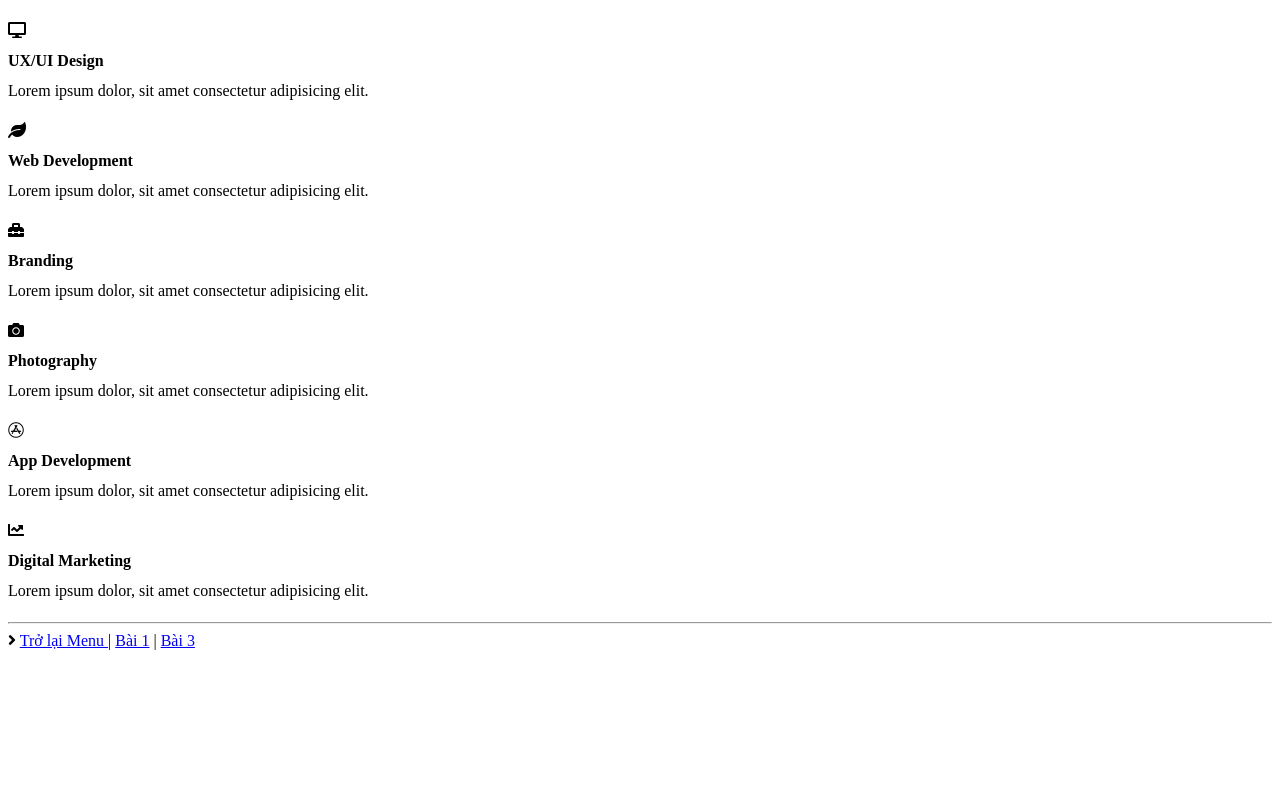
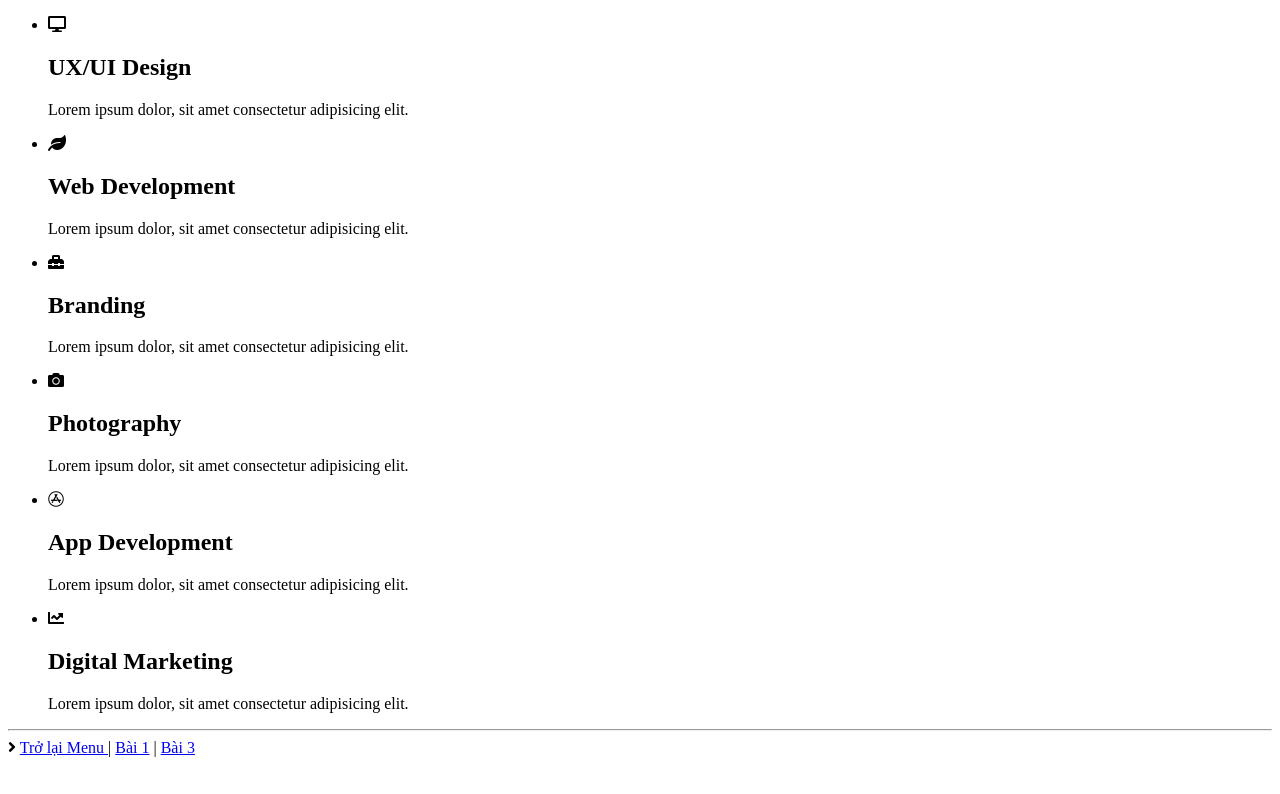
Before and after one commit to tranduyriba/f8-fullstack, a plain HTML site: page Day-1/Bai-2.html in a window 1280 px wide. Drawn offline with Linux system fonts and the light colour scheme.

Commit message:
Nop lai bai tap buoi 1 - edited

```diff
--- a/CSS/styles.css
+++ b/CSS/styles.css
@@ -1,14 +1,14 @@
 button {
     margin : 20px 0px;
 }
-ul>li {
+.mennu-li>li {
     margin-bottom: 10px;
     line-height: 30px;
     list-style: none;
 }
-ul {
+/* ul {
     padding-left: 0px;
-}
+} */
 .header, .footer {
     font-size: 25px;
 }
--- a/Day-1/Bai-2.html
+++ b/Day-1/Bai-2.html
@@ -11,35 +11,34 @@
 <body>
     <ul>
         <li>
-            <i class="fas fa-desktop"></i><br>
-            <strong>UX/UI Design</strong><br>
-            Lorem ipsum dolor, sit amet consectetur adipisicing elit.
+            <div><i class="fas fa-desktop"></i></div>
+            <h2>UX/UI Design</h2>
+            <p>Lorem ipsum dolor, sit amet consectetur adipisicing elit.</p>
         </li>
         <li>
-            <i class="fas fa-leaf"></i><br>
-            <strong>Web Development</strong><br>
-            Lorem ipsum dolor, sit amet consectetur adipisicing elit.
-
+            <div><i class="fas fa-leaf"></i></div>
+            <h2>Web Development</h2>
+            <p>Lorem ipsum dolor, sit amet consectetur adipisicing elit.</p>
         </li>
         <li>
-            <i class="fas fa-toolbox"></i><br>
-            <strong>Branding</strong><br>
-            Lorem ipsum dolor, sit amet consectetur adipisicing elit.
+            <div><i class="fas fa-toolbox"></i></div>
+            <h2>Branding</h2>
+            <p>Lorem ipsum dolor, sit amet consectetur adipisicing elit.</p>
         </li>
         <li>
-            <i class="fas fa-camera"></i><br>
-            <strong>Photography</strong><br>
-            Lorem ipsum dolor, sit amet consectetur adipisicing elit.
+            <div><i class="fas fa-camera"></i></div>
+            <h2>Photography</h2>
+            <p>Lorem ipsum dolor, sit amet consectetur adipisicing elit.</p>
         </li>
         <li>
-            <i class="fab fa-app-store"></i><br>
-            <strong>App Development</strong><br>
-            Lorem ipsum dolor, sit amet consectetur adipisicing elit.
+            <div><i class="fab fa-app-store"></i></div>
+            <h2>App Development</h2>
+            <p>Lorem ipsum dolor, sit amet consectetur adipisicing elit.</p>
         </li>
         <li>
-            <i class="fas fa-chart-line"></i><br>
-            <strong>Digital Marketing</strong><br>
-            Lorem ipsum dolor, sit amet consectetur adipisicing elit.
+            <div><i class="fas fa-chart-line"></i></div>
+            <h2>Digital Marketing</h2>
+            <p>Lorem ipsum dolor, sit amet consectetur adipisicing elit.</p>
         </li>
     </ul>
     <hr>
```
Also changed, not shown: Day-1/Bai-1.html (+7 -3 lines), Day-1/Bai-3.html (+5 -3 lines), index.html (+6 -6 lines), 1 other file.
